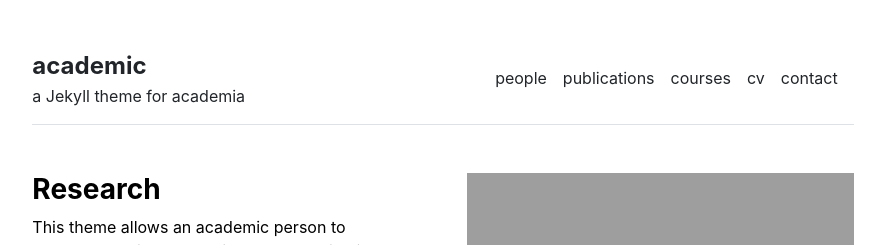
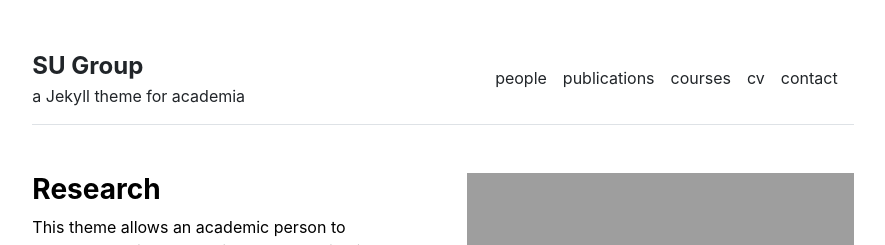
Before and after one commit to WeiSu-MAE/weisu-mae.github.io, a Jekyll site: the page built from index.md, in a window 1280 px wide. Shown: the top 245 px of the page, without its empty margins (197-1082 px from the left). Built offline with Jekyll 4.4.1, drawn with Linux system fonts in a browser that asks for light colours.

Commit message:
Update _config.yml

```diff
--- a/_config.yml
+++ b/_config.yml
@@ -1,4 +1,4 @@
 url: "http://su-researchgroup.com" # the base hostname & protocol for your site, e.g. http://example.com
 baseurl: "" # the subpath of your site, e.g. /blog
-title: "academic" # the name of your site, e.g. ACME Corp.
+title: SU Group # the name of your site, e.g. ACME Corp.
 description: "a Jekyll theme for academia"
```
